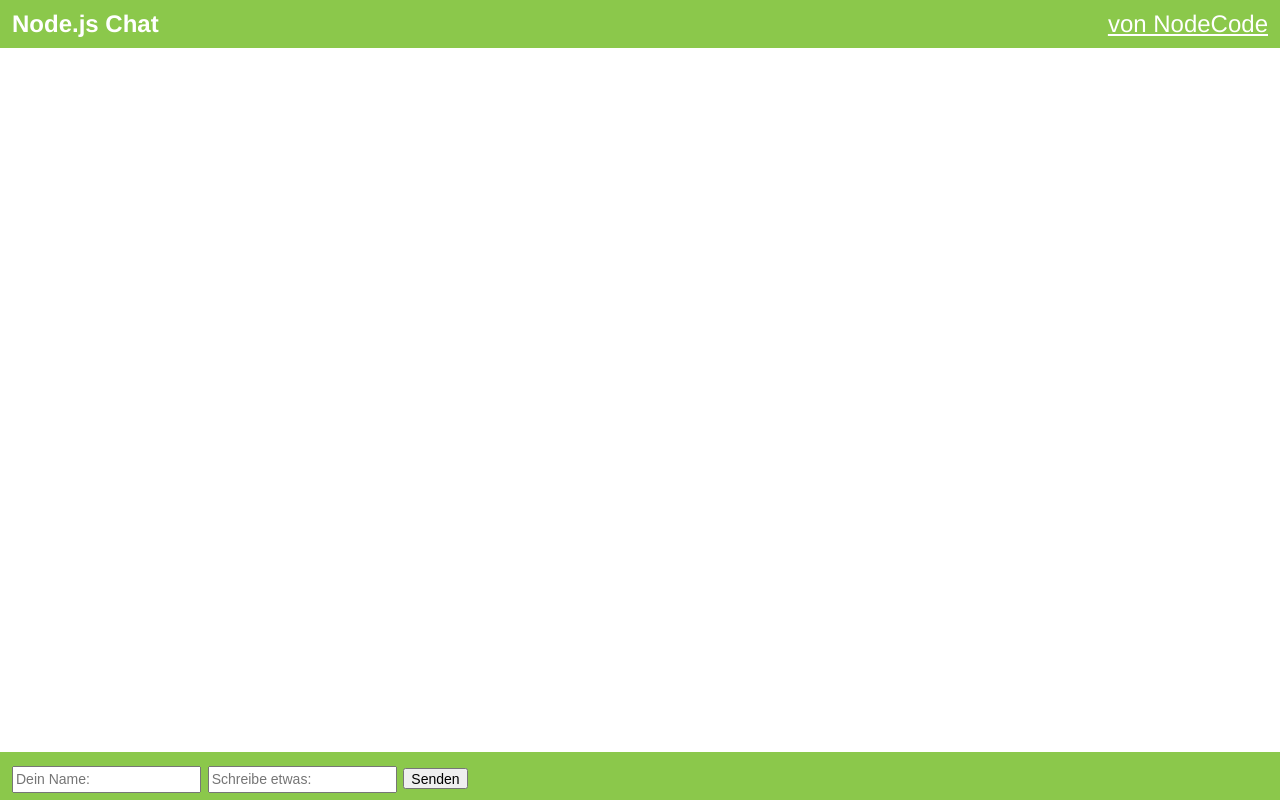
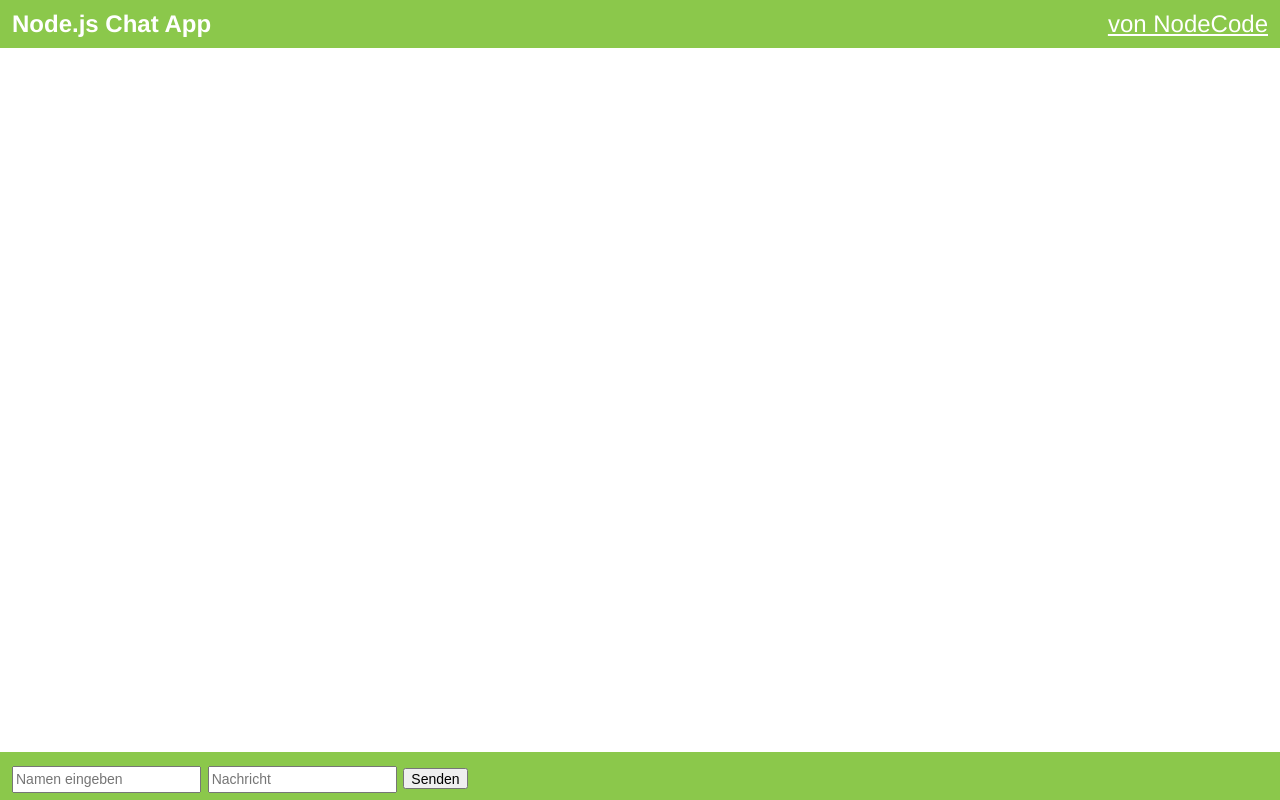
Before and after one commit to jkohlmetz/NodeChat, a website: page public/index.html in a window 1280 px wide. Drawn offline with nearby package versions, Linux system fonts and the light colour scheme; no server answers.

Commit message:
Push Test

```diff
--- a/public/index.html
+++ b/public/index.html
@@ -9,11 +9,11 @@
 <script src="client.js"></script>
 </head>
 <body>
-<header>Node.js Chat <a href="http://nodecode.de/">von NodeCode</a></header>
+<header>Node.js Chat App<a href="http://nodecode.de/">von NodeCode</a></header>
 <ul id="content"></ul>
 <footer>
-	<input id="name" type="text" placeholder="Dein Name:" />
-	<input id="text" type="text" placeholder="Schreibe etwas:" />
+	<input id="name" type="text" placeholder="Namen eingeben" />
+	<input id="text" type="text" placeholder="Nachricht" />
 	<input id="senden" type="submit" value="Senden" />
 	</footer>
 </body>
```
